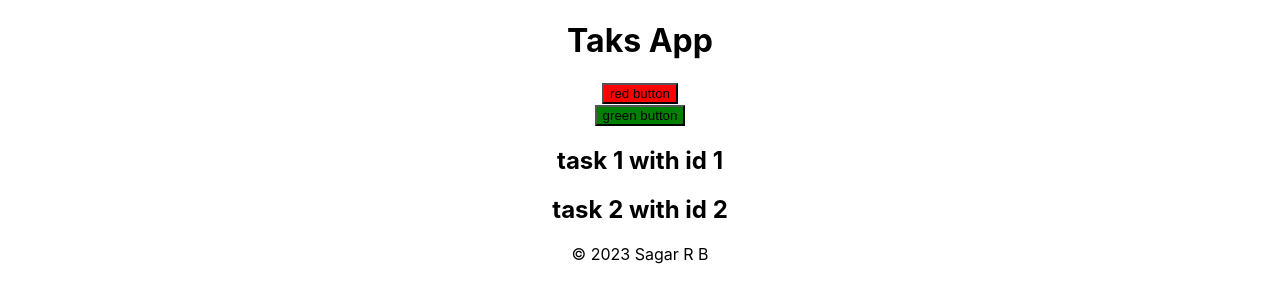
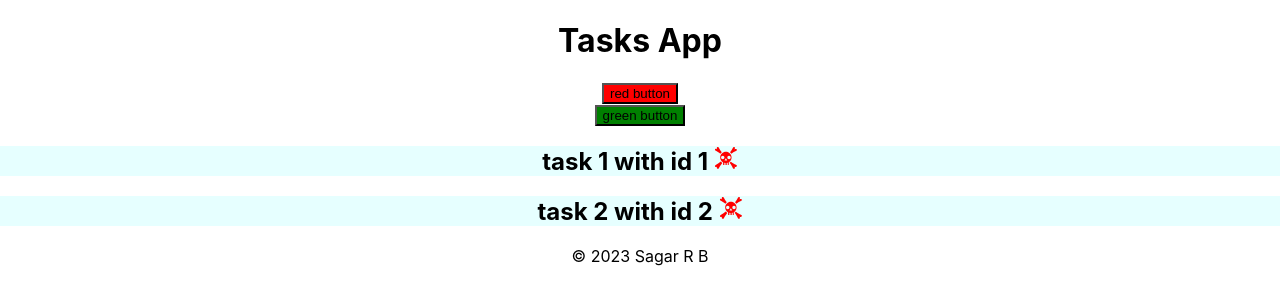
Before and after one commit to sagarrb1805/task-app, a React (Create React App) app: page / in a window 1280 px wide. Shown: the top 304 px of the page. Built offline with nearby package versions, Linux system fonts and the light colour scheme.

Commit message:
delete part.

```diff
--- a/package.json
+++ b/package.json
@@ -8,6 +8,7 @@
     "@testing-library/user-event": "^13.5.0",
     "react": "^18.2.0",
     "react-dom": "^18.2.0",
+    "react-icons": "^4.8.0",
     "react-scripts": "5.0.1",
     "web-vitals": "^2.1.4"
   },
--- a/src/App.js
+++ b/src/App.js
@@ -22,12 +22,17 @@ function App() {
   const greenClick = ()=>{
     console.log("Green button clicked")
   }
+  const onDelete = (id)=>{
+    setTasks(tasks.filter((task)=>
+      task.id !==id
+    ))
+  }
   return (
     <div className="App">
-      <h1>Taks App</h1>
+      <h1>Tasks App</h1>
       <Button color='red' text="red button" onClick={redClick}/>
       <Button color='green' text="green button" onClick={greenClick}/>
-      <Tasks tasks={tasks}></Tasks>
+      <Tasks tasks={tasks} onClick={onDelete} />
       <Footer name="Sagar R B"/>
     </div>
   );
--- /dev/null
+++ b/src/Task.jsx
@@ -0,0 +1,12 @@
+import React from 'react'
+import {GiSkullCrossedBones} from 'react-icons/gi'
+
+function Task({ts, onClick}) {
+  return (
+    <div style={{background:"#e6ffff"}}>
+        <h2>{ts.text} <GiSkullCrossedBones style={{color:'red'}} onClick={()=>onClick(ts.id)}/></h2>
+    </div>
+  )
+}
+
+export default Task
--- a/src/Tasks.jsx
+++ b/src/Tasks.jsx
@@ -1,11 +1,13 @@
-import React from 'react'
+import {React} from 'react'
+import Task from './Task'
 
-function Tasks({tasks}) {
+
+function Tasks({tasks, onClick}) {
   return (
     <div>
 
      {tasks.map((task)=>(
-        <h2 key={task.id}>{task.text}</h2>
+        <Task key={task.id} ts={task} onClick={onClick} />
      ))}
     </div>
   )
```
Also changed, not shown: 1 other file (tests, documents, lock files or other folders).
